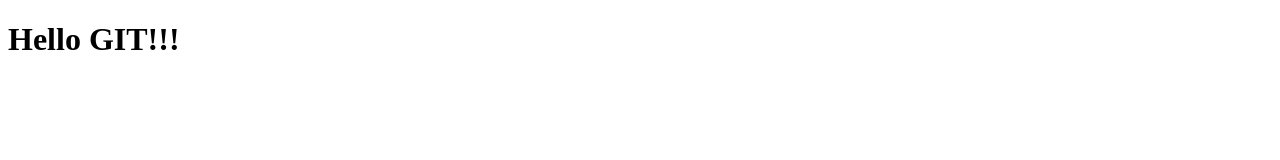
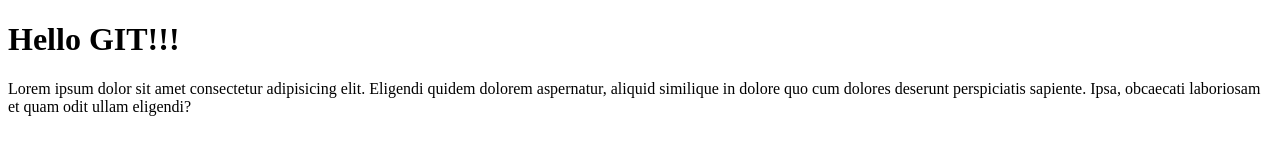
Before and after one commit to pawel-pin/git-course-5, a plain HTML site: page index.html in a window 1280 px wide. Drawn offline with Linux system fonts and the light colour scheme.

Commit message:
added paragraph into index.html

```diff
--- a/index.html
+++ b/index.html
@@ -8,5 +8,9 @@
 </head>
 <body>
     <h1>Hello GIT!!!</h1>
+
+    <p>
+        Lorem ipsum dolor sit amet consectetur adipisicing elit. Eligendi quidem dolorem aspernatur, aliquid similique in dolore quo cum dolores deserunt perspiciatis sapiente. Ipsa, obcaecati laboriosam et quam odit ullam eligendi?
+    </p>
 </body>
 </html>
```
